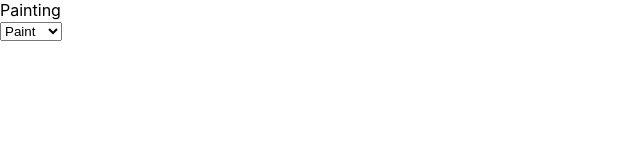
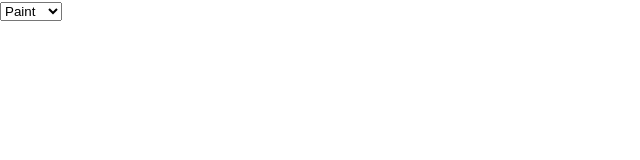
Before and after one commit to AbhayKolli3/konvaPaint, a React (Create React App) app: page / in a window 1280 px wide. Shown: the top 160 px of the page, without its empty margins (0-640 px from the left). Built offline with nearby package versions, Linux system fonts and the light colour scheme.

Commit message:
branch separation

```diff
--- a/src/App.tsx
+++ b/src/App.tsx
@@ -3,17 +3,17 @@ import "./App.css";
 import Konva from "konva";
 import KonvaShapeFactory from "./KonvaShapeFactory";
 import { Vector2d } from "konva/lib/types";
-import Tool from "./components/Brush";
+import Tool from "./components/Tool";
 function App() {
 
 
   return (
     <div>
-      <Tool />
       <select id="item">
         <option value="paint">Paint</option>
         <option value="eraser">Eraser</option>
       </select>
+      <Tool />
 
       <div id="container" className="App"></div>
     </div>
--- a/src/components/Brush.tsx
+++ b/src/components/Tool.tsx
@@ -54,7 +54,7 @@ class Tool extends React.Component{
         });
     }
     render(){
-        return <div>Painting</div>
+        return <></>
     }
 }
 
```
